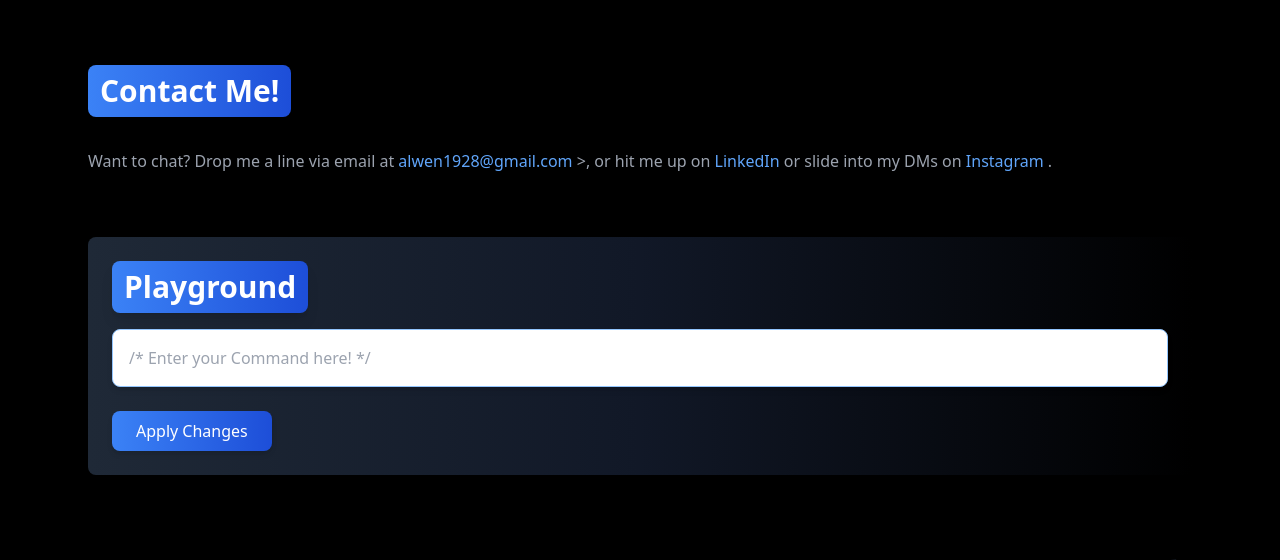
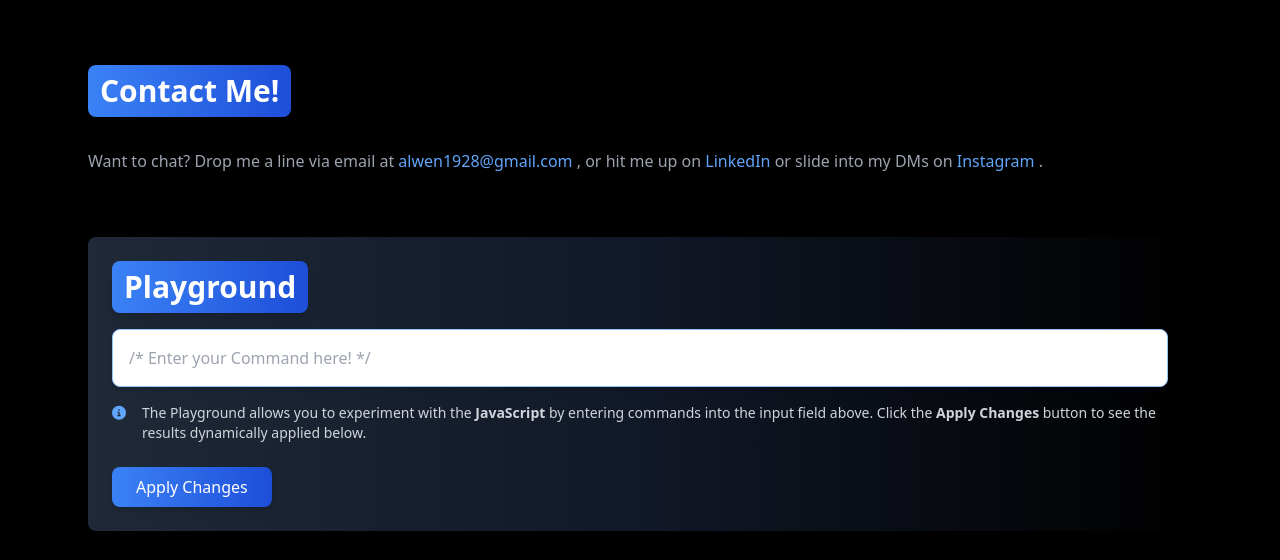
Before and after one commit to alwenpy/alwen-portfolio, a FastAPI app: page / in a window 1280 px wide. Shown: the part 2861-3421 px from the top of the page. Run offline with FastAPI, Linux system fonts and the light colour scheme; some libraries are stand-ins or nearby versions.

Commit message:
UI enhancementes

```diff
--- a/templates/index.html
+++ b/templates/index.html
@@ -59,7 +59,7 @@
     <!-- Floating Button -->
     <div
       id="scrollToFooter"
-      class="fixed transition bottom-24 left-1/2 transform -translate-x-1/2 bg-gradient-to-r from-blue-500 to-blue-700 text-white px-4 py-2 rounded-full shadow-lg hover:from-blue-600 hover:to-blue-800  z-50 hidden lg:block"
+      class="fixed transition bottom-24 left-1/2 transform -translate-x-1/2 bg-gradient-to-r from-blue-500 to-blue-700 text-white px-4 py-2 rounded-full shadow-lg hover:from-blue-600 hover:to-blue-800 z-50 hidden lg:block"
     >
       <a href="#footer">
         <span class="mr-2">↓</span>
@@ -74,14 +74,19 @@
           <h1
             class="mb-4 text-4xl font-extrabold tracking-tight leading-none text-white md:text-5xl lg:text-6xl"
           >
-            <span class="relative group text-blue-500 terpsichorean-text">
+            <a
+              href="https://www.google.com/search?q=Terpsichorean+meaning"
+              target="_blank"
+              rel="noopener noreferrer"
+              class="relative group text-blue-500 terpsichorean-text no-underline hover:no-underline"
+            >
               Terpsichorean
               <span
                 class="absolute mb-4 invisible tracking-wider group-hover:visible opacity-0 group-hover:opacity-100 w-max bottom-12 left-1/2 transform -translate-x-1/2 bg-gray-800 text-white text-sm rounded-lg py-3 px-4 shadow-lg transition-all duration-300 ease-[cubic-bezier(0.34, 1.56, 0.64, 1)]"
               >
                 Inspired by the muse of dance.
               </span>
-            </span>
+            </a>
             Backend Developer
           </h1>
           <p
@@ -395,7 +400,7 @@
             class="text-blue-400 hover:underline"
             >alwen1928@gmail.com</a
           >
-          >, or hit me up on
+          , or hit me up on
           <a
             href="https://www.linkedin.com/in/alwenpy"
             class="text-blue-400 hover:underline"
@@ -427,6 +432,8 @@
             Playground
           </h2>
         </div>
+
+        <!-- Input Field -->
         <input
           id="command"
           class="w-full p-4 mt-4 bg-white border border-blue-300 text-gray-700 rounded-lg shadow-md focus:outline-none focus:ring-2 focus:ring-blue-500 transition"
@@ -434,6 +441,20 @@
           placeholder="/* Enter your Command here! */"
         />
 
+        <!-- Explanation Note -->
+        <div class="flex items-start mt-2 text-sm text-gray-300 mt-4">
+          <div class="mr-2">
+            <i class="fas fa-info-circle text-blue-400 mr-2 fa-1x mb-2"></i>
+          </div>
+          <p>
+            The Playground allows you to experiment with the
+            <strong>JavaScript</strong> by entering commands into the input
+            field above. Click the <strong>Apply Changes</strong> button to see
+            the results dynamically applied below.
+          </p>
+        </div>
+
+        <!-- Button -->
         <button
           onclick="applyChanges()"
           class="mt-6 bg-gradient-to-r from-blue-500 to-blue-700 text-white px-6 py-2 rounded-lg shadow-md hover:from-blue-600 hover:to-blue-800 focus:outline-none focus:ring-4 focus:ring-blue-300 transition"
@@ -441,6 +462,8 @@
           Apply Changes
         </button>
       </section>
+
+      <!-- Dynamic Content Section -->
       <section id="dynamic" class="text-black"></section>
 
       <section id="projects" class="mb-16">
```
